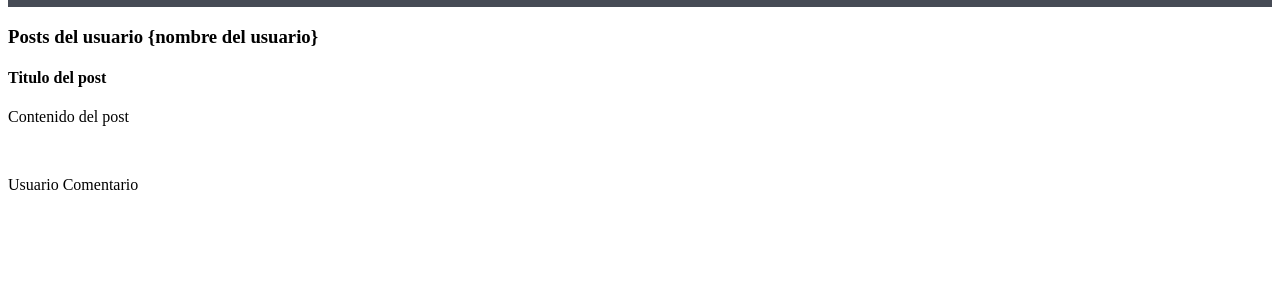
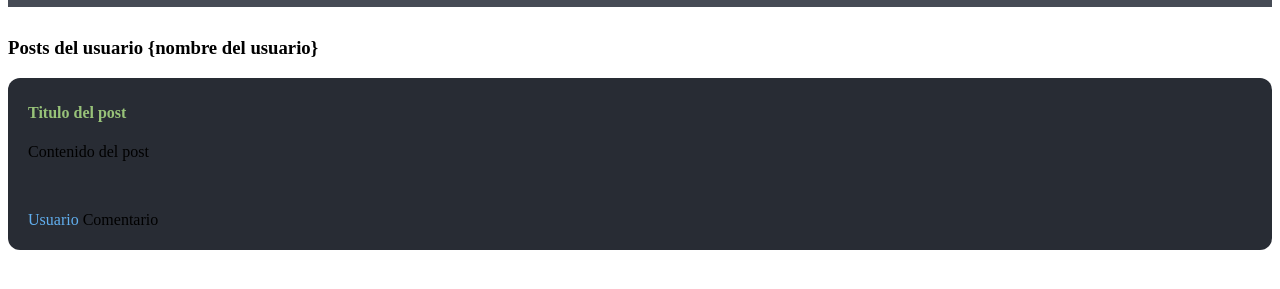
Before and after one commit to ClaudioMarceloM/curso-git, a plain HTML site: page index.html in a window 1280 px wide. Shown: the part 71-360 px from the top of the page. Drawn offline with Linux system fonts and the light colour scheme; a web font is replaced by a local one.

Commit message:
Add post styles

```diff
--- a/style.css
+++ b/style.css
@@ -22,5 +22,22 @@ h1 {
     height: 50px;
 }
 
+.container {
+    margin-top: 30px;
+    padding: 0 60px 0 60 px;
+}
 
+.post {
+    background-color: #282c34;
+    margin-bottom: 15px;
+    padding: 5px 20px 5px 20px;
+    border-radius: 12px;
 }
+
+.post h4 {
+    color: #98c379;
+}
+
+.post span {
+    color: #61afef;
+}
```
